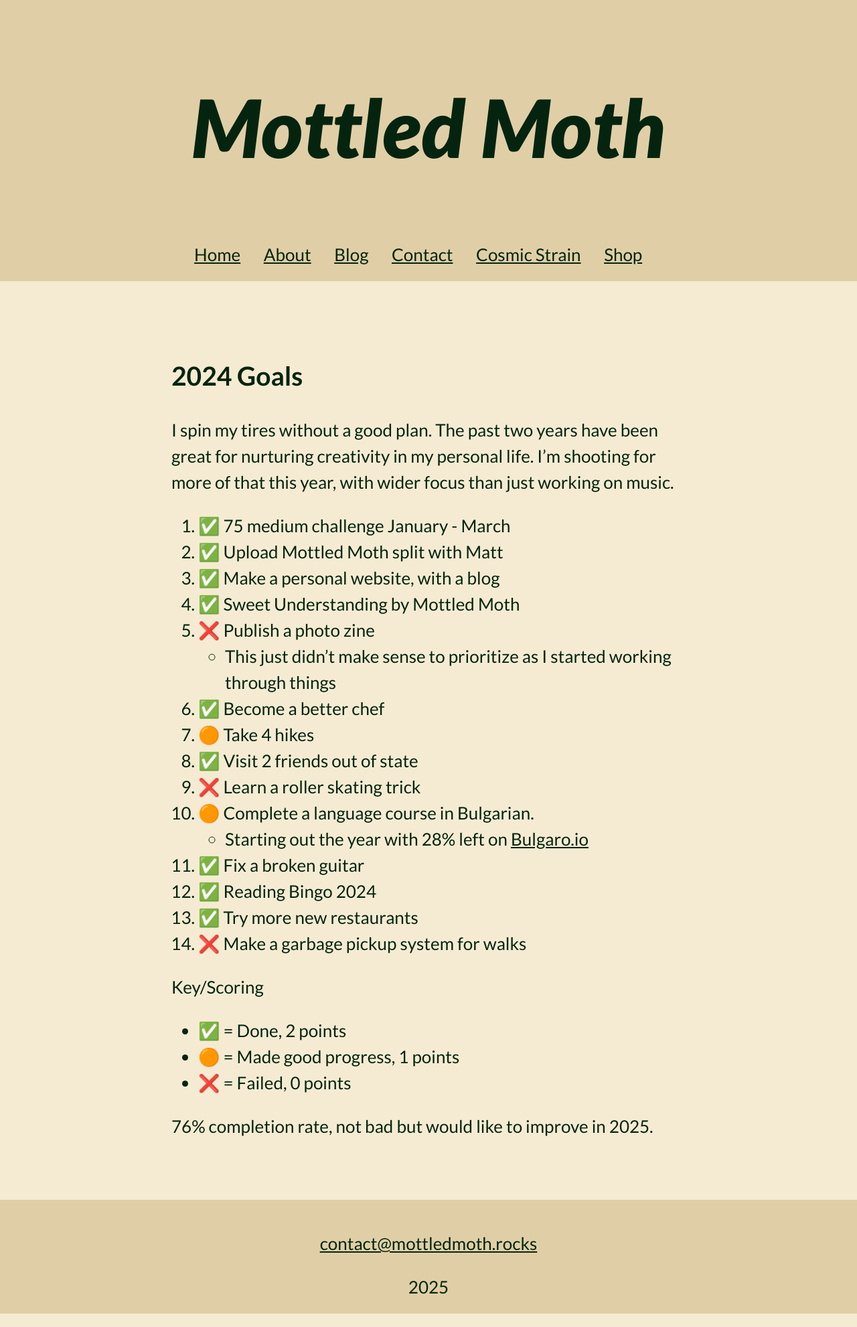
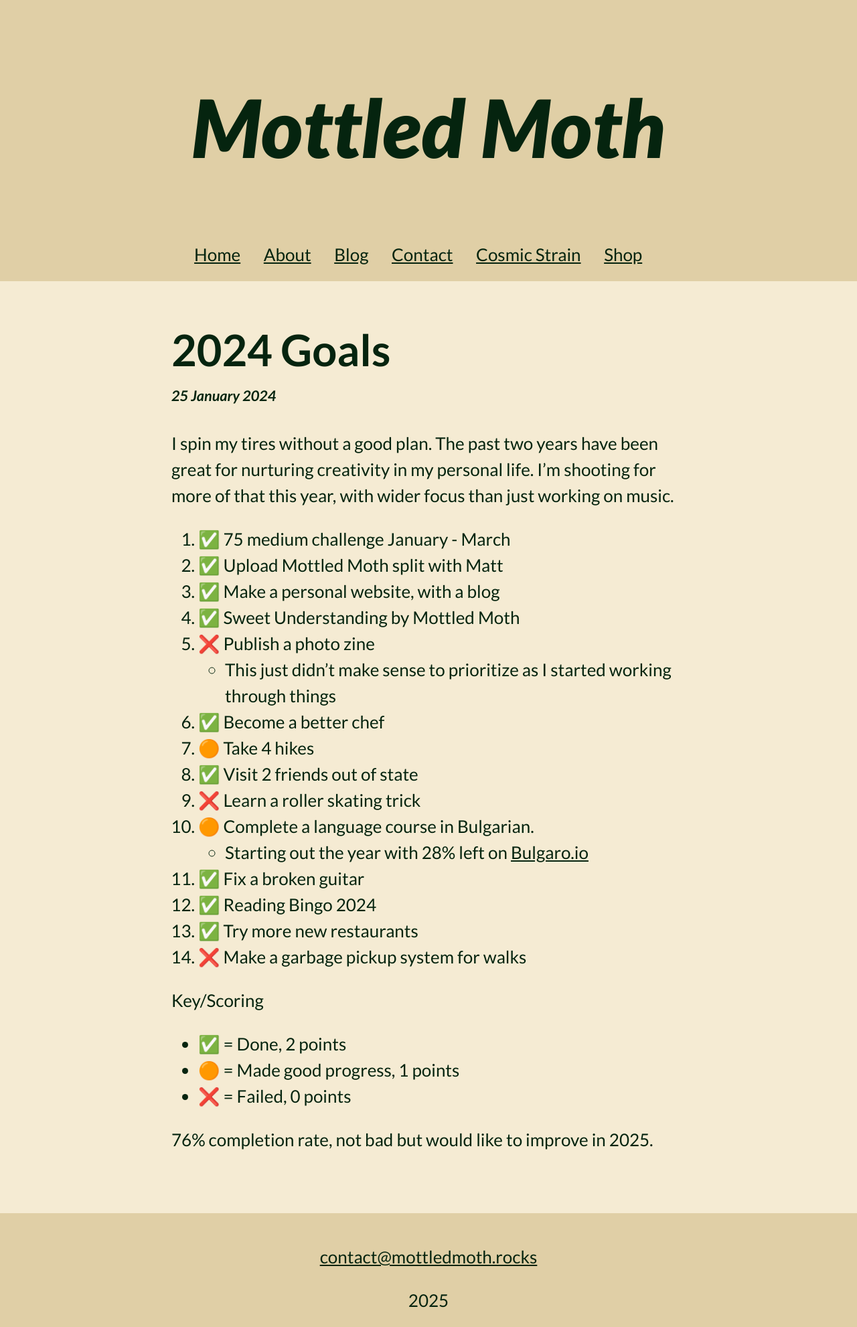
Before and after one commit to timothyholmes/mottled-moth-rocks, a Jekyll site: the page built from _posts/2024-01-24-annual-goals.md, in a window 1280 px wide. Shown: the whole page at 67% size. Built offline with Jekyll 4.4.1, drawn with Linux system fonts in a browser that asks for light colours.

Commit message:
Added date to blog posts, styled text for screen size changes on header and headings

```diff
--- a/_layouts/blog-post.html
+++ b/_layouts/blog-post.html
@@ -19,7 +19,8 @@
         <section>
             <div class="content">
                 <main class="page-body">
-                    <h2>{{ page.title }}</h2>
+                    <h1 class="blog-title">{{ page.title }}</h1>
+                    <h5 class="blog-date">{{ page.date | date: "%-d %B %Y"}}</h5>
                     {{ content }}
                 </main>
                 <footer class="page-footer">{% include footer.html %}</footer>
--- a/_layouts/blog.html
+++ b/_layouts/blog.html
@@ -19,7 +19,7 @@
     <section>
         <div class="content">
             <main class="page-body">
-                <h2>Posts</h2>
+                <h1 class="blog-title">Posts</h1>
                 <ul class="blog-list">
                     {% for post in site.posts %}
                     <li>
--- a/assets/css/styles.css
+++ b/assets/css/styles.css
@@ -86,7 +86,7 @@ code {
 }
 
 .page-header {
-    margin-bottom: 4em;
+    /* margin-bottom: 1em; */
 }
 
 .page-header,
@@ -108,6 +108,7 @@ code {
 
 .page-body .blog-list {
     margin-left: -1.5em;
+    margin-top: 2em;
     list-style-type: none;
 }
 
@@ -135,6 +136,15 @@ code {
 
 .blog-post-title {
     text-decoration: none;
+}
+
+.blog-title {
+    margin-bottom: -.5em;
+    font-size: 2.5em;
+}
+
+.blog-date {
+    font-style: italic;
 }
 
 .description-image-container {
@@ -178,7 +188,7 @@ code {
 
 @media (max-width: 850px) {
     nav>a {
-        font-size: 1.5em;
+        font-size: 1em;
         padding-right: 4%;
     }
 
@@ -211,7 +221,7 @@ code {
 
 @media (min-width: 850px) {
     .header-text {
-        font-size: 4em;
+        font-size: 5em;
     }
 
     .page-body,
```
